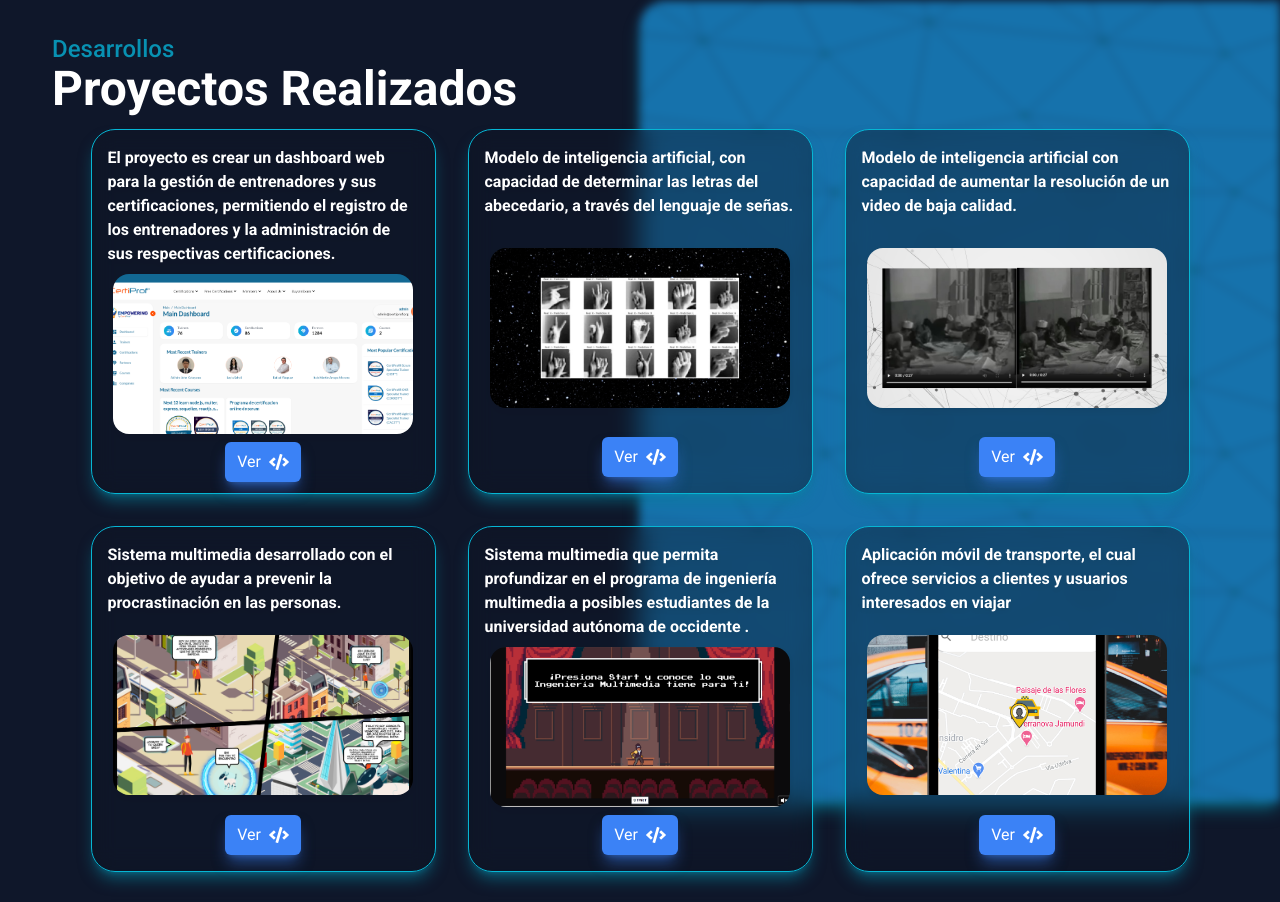
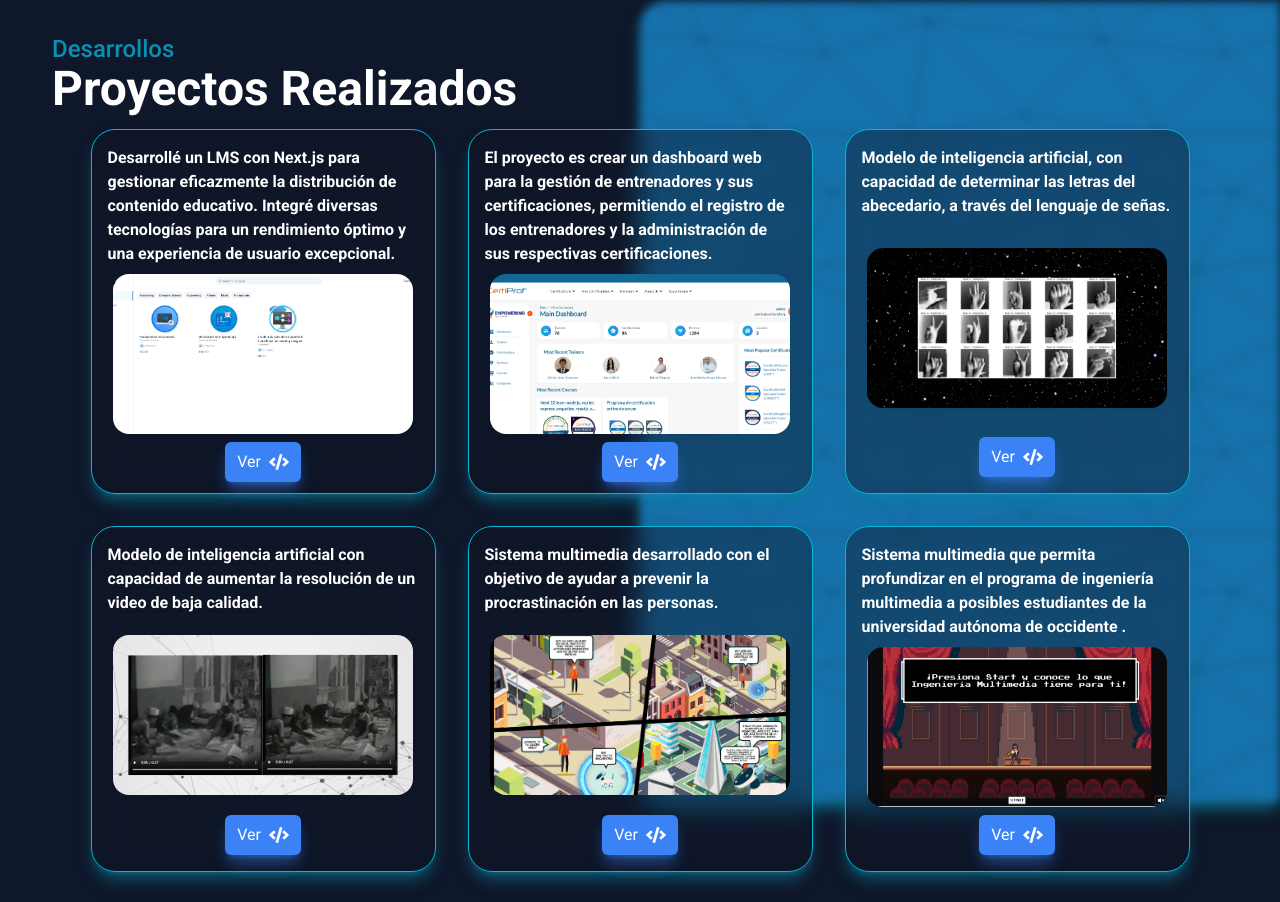
Before and after one commit to samilkar17/myprofile, a React (Create React App) app: page / in a window 1280 px wide. Shown: the part 2820-3722 px from the top of the page. Built offline with nearby package versions, Linux system fonts and the light colour scheme.

Commit message:
add lms project

```diff
--- a/src/Data/Data.js
+++ b/src/Data/Data.js
@@ -65,6 +65,12 @@ export const codeXp = [
 ];
 
 export const projects = [
+  {
+    description:
+      "Desarrollé un LMS con Next.js para gestionar eficazmente la distribución de contenido educativo. Integré diversas tecnologías para un rendimiento óptimo y una experiencia de usuario excepcional.",
+    image: require("../assets/images/lms-course.png"),
+    demo: "https://lms-course-three.vercel.app",
+  },
   {
     description:
       "El proyecto es crear un dashboard web para la gestión de entrenadores y sus certificaciones, permitiendo el registro de los entrenadores y la administración de sus respectivas certificaciones.",
```
Also changed, not shown: src/assets/images/lms-course.png (added), 1 other file (tests, documents, lock files or other folders).
